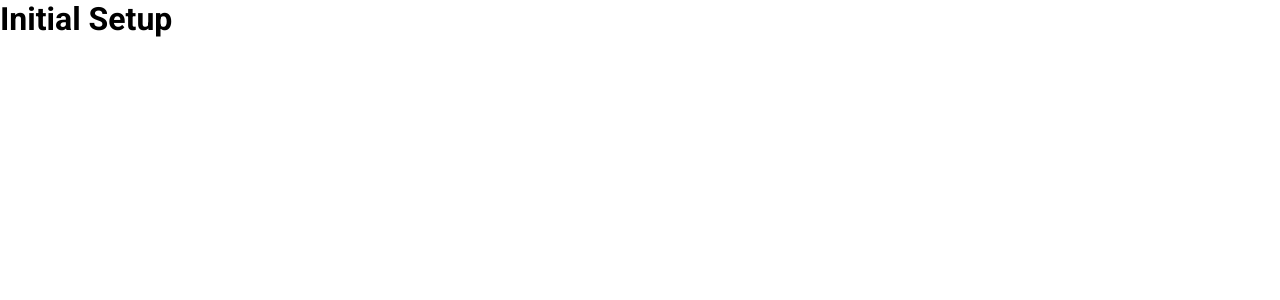
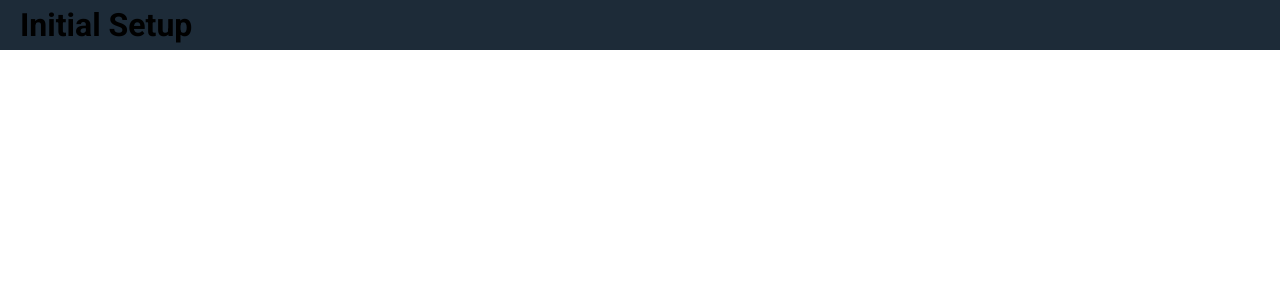
Before and after one commit to JNGO27/css-coding-challenge, a React (Vite) app: page / in a window 1280 px wide. Shown: the top 300 px of the page. Built offline with nearby package versions, Linux system fonts and the light colour scheme.

Commit message:
Add Navbar styles

```diff
--- a/src/components/Navbar/styles.css
+++ b/src/components/Navbar/styles.css
@@ -0,0 +1,11 @@
+.navbar {
+  --navbar-height: 50px;
+  --spacing-vertical: 0;
+  --spacing-horizontal: calc(var(--spacing) * 5); /* 20px */
+
+  display: flex;
+  align-items: center;
+  height: var(--navbar-height);
+  padding: var(--spacing-vertical) var(--spacing-horizontal);
+  background-color: var(--primary-color);
+}
```
